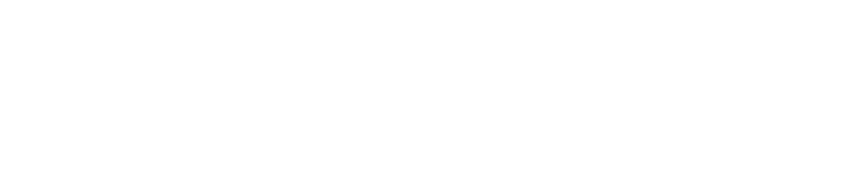
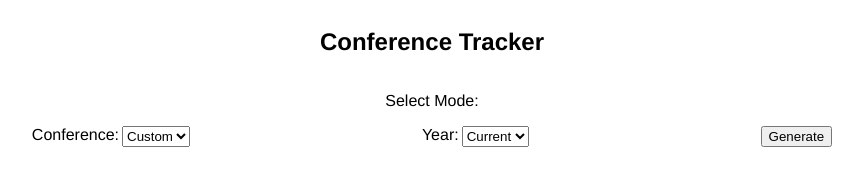
Before and after one commit to JakeBiel4/cfbconferences, a plain HTML site: page index.html in a window 1280 px wide. Shown: the whole page, without its empty margins (208-1071 px from the left). Drawn offline with Linux system fonts and the light colour scheme.

Commit message:
Create basic layout

```diff
--- a/index.html
+++ b/index.html
@@ -1,9 +1,36 @@
 <!DOCTYPE html>
-<html>
+<html lang="en">
   <head>
     <meta charset="UTF-8">
+    <meta name="viewport" content="width=device-width, initial-scale=1.0">
+    <link href="style.css" rel="stylesheet">
+    <title>Conference Tracker</title>
   </head>
   <body>
+    <section class="main">
+      <div class="header">
+        <h1>Conference Tracker</h1>
+        <p>Select Mode:</p>
+      </div>
+      <div class="inputRow">
+        <div class="horField">
+          <label class="inputLabel" for="conference">Conference:</label>
+          <select name="conference" id="conference">
+            <option value="custom">Custom</option>
+          </select>
+        </div>
+        <div class="horField">
+          <label class="inputLabel" for="year">Year:</label>
+          <select name="year" id="year">
+            <option value="current">Current</option>
+          </select>
+        </div>
+        <button id="gen">Generate</button>
+      </div>
+      <div class="chart">
 
+      </div>
+    </section>
+    <script src="index.js" defer></script>
   </body>
 </html>
--- /dev/null
+++ b/style.css
@@ -0,0 +1,24 @@
+.inputRow {
+    display: flex;
+    flex-direction: row;
+    justify-content: space-evenly;
+}
+.horField {
+    display: flex;
+    flex-direction: row;
+    justify-content: space-between;
+}
+.main {
+    display: flex;
+    flex-direction: column;
+    justify-content: center;
+    font-family: Helvetica;
+}
+.header {
+    display: flex;
+    flex-direction: column;
+    align-items: center;
+}
+.inputLabel {
+    padding-right: 3px;
+}
```
Also changed, not shown: index.js (added).
